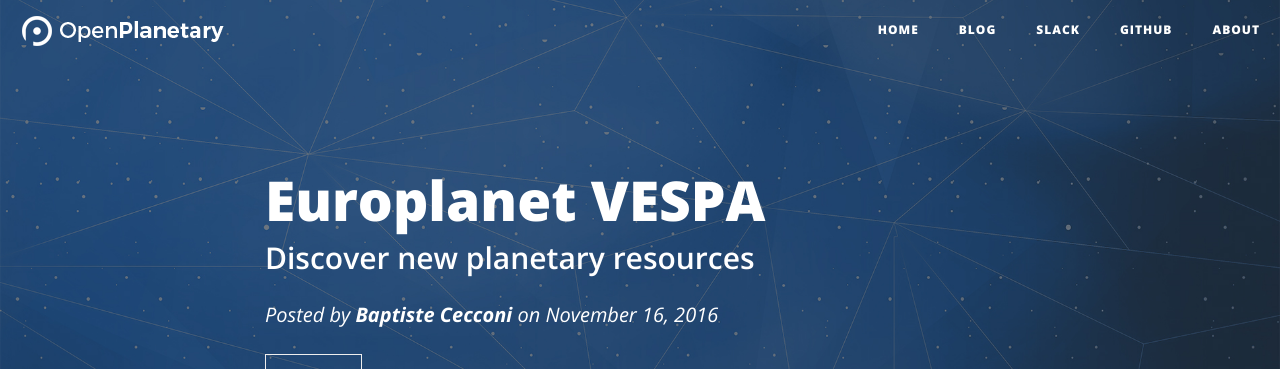
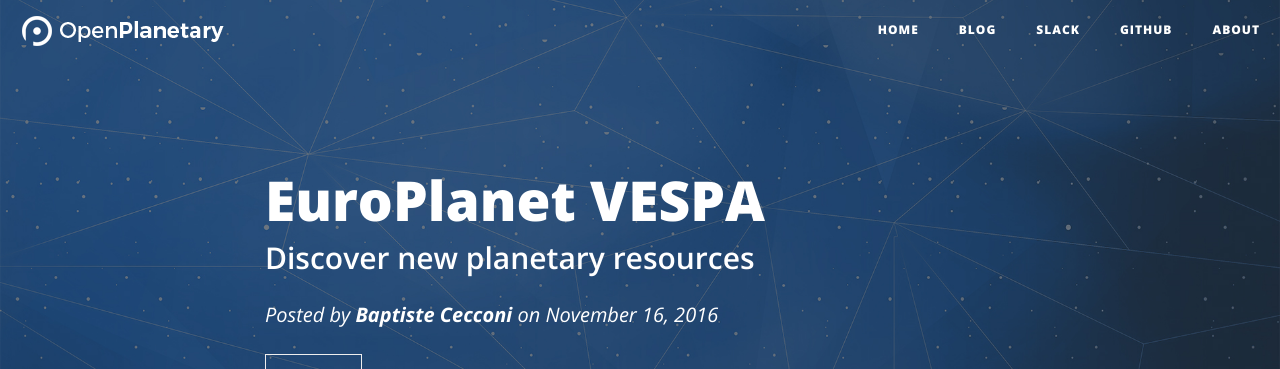
Before and after one commit to openplanetary/openplanetary.github.io, a Jekyll site: the page built from _posts/2016-11-16-vespa.markdown, in a window 1280 px wide and 900 px high. Shown: the top 369 px of the window. Built offline with Jekyll 4.4.1, drawn with Linux system fonts in a browser that asks for light colours; nearby versions of some CDN libraries; comment, search, counter and statistics services are not loaded.

```diff
--- a/_posts/2016-11-16-vespa.markdown
+++ b/_posts/2016-11-16-vespa.markdown
@@ -1,6 +1,6 @@
 ---
 layout:        post
-title:         "Europlanet VESPA"
+title:         "EuroPlanet VESPA"
 subtitle:      "Discover new planetary resources"
 author:        bcecconi
 category:      Tools
```
